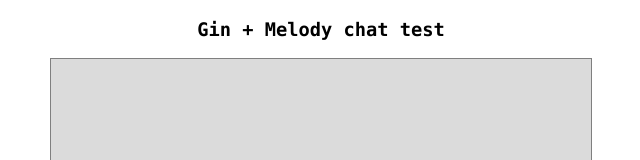
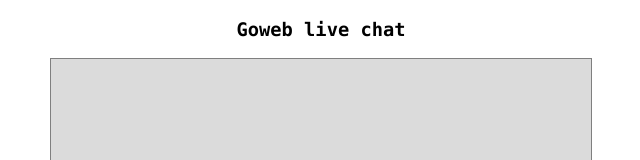
Before and after one commit to vbmade2000/goweb, a plain HTML site: page static/index.html in a window 1280 px wide. Shown: the top 160 px of the page, without its empty margins (319-959 px from the left). Drawn offline with Linux system fonts and the light colour scheme.

Commit message:
Add readme

```diff
--- a/static/index.html
+++ b/static/index.html
@@ -1,12 +1,12 @@
 <!DOCTYPE html>
 <html>
 	<head>
-		<title>Gin + Melody test</title>
+		<title>Goweb live chat</title>
 		<link rel="stylesheet" href="/public/style.css">
 	</head>
 	<body>
 		<center>
-			<h3>Gin + Melody chat test</h3>
+			<h3>Goweb live chat</h3>
 			<pre id="chatpane"></pre>
 			<input placeholder="your name" id="name" style="width: 100px">
 			<input placeholder="type a message" id="msg" style="width: 250px">
```
Also changed, not shown: 1 other file.
